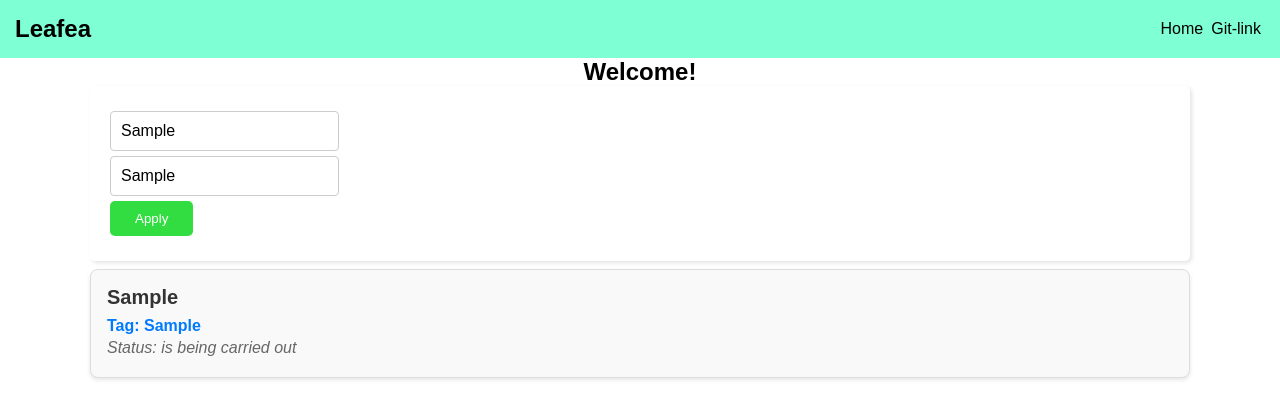
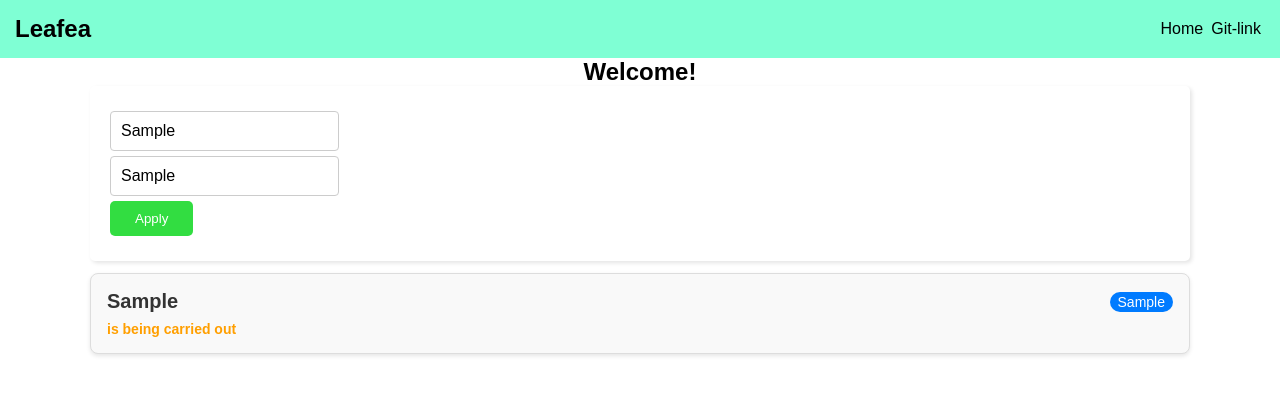
Before and after one commit to leafeea/To-do-list-react, a React (Vite) app: page / in a window 1280 px wide. Both pictures are taken after typing "Sample", "Sample" into the empty fields and a click on the button "Apply". Shown: the top 418 px of the page. Built offline with nearby package versions, Linux system fonts and the light colour scheme.

Commit message:
task elem design

```diff
--- a/src/components/task/task.jsx
+++ b/src/components/task/task.jsx
@@ -3,11 +3,17 @@ import classes from "./task.module.css";
 
 export const Task = (props) => {
     return (
-        <div className={classes.taskElem} {...props}>
-            <h2 className={classes.taskTitle}>{props.title}</h2>
-            <p className={classes.taskTag}>Tag: {props.tag}</p>
-            <p className={classes.taskStatus}>
-                Status: {!props.isComplete ? 'is being carried out' : 'completed'}
+        <div className={classes.task} {...props}>
+            <div className={classes.taskHeader}>
+                <h3 className={classes.taskTitle}>{props.title}</h3>
+                <span className={classes.taskTag}>{props.tag}</span>
+            </div>
+            <p
+                className={`${classes.taskStatus} ${
+                    props.isComplete ? classes.completed : classes.inProgress
+                }`}
+            >
+                {!props.isComplete ? 'is being carried out' : 'completed'}
             </p>
         </div>
     );
--- a/src/components/task/task.module.css
+++ b/src/components/task/task.module.css
@@ -1,34 +1,50 @@
-.taskElem {
+.task {
     border: 1px solid #ddd;
     border-radius: 8px;
     padding: 16px;
-    margin: 8px 0;
+    margin: 12px 0;
+    background-color: #f9f9f9;
     box-shadow: 0 2px 4px rgba(0, 0, 0, 0.1);
-    background-color: #f9f9f9;
-    transition: transform 0.2s ease, box-shadow 0.2s ease;
+    transition: transform 0.2s, box-shadow 0.2s;
 }
 
-.taskElem:hover {
-    transform: translateY(-2px);
+.task:hover {
+    transform: translateY(-4px);
     box-shadow: 0 4px 8px rgba(0, 0, 0, 0.15);
+}
+
+.taskHeader {
+    display: flex;
+    justify-content: space-between;
+    align-items: center;
+    margin-bottom: 8px;
 }
 
 .taskTitle {
     font-size: 1.25rem;
-    margin-bottom: 8px;
+    margin: 0;
     color: #333;
 }
 
 .taskTag {
-    font-size: 1rem;
-    margin: 4px 0;
-    color: #007bff; /* Синий текст для метки */
-    font-weight: bold; /* Выделяем метку */
+    background-color: #007bff;
+    color: white;
+    font-size: 0.875rem;
+    padding: 2px 8px;
+    border-radius: 12px;
 }
 
 .taskStatus {
-    font-size: 1rem;
-    margin: 4px 0;
+    font-size: 0.875rem;
     color: #666;
-    font-style: italic; /* Статус курсивом */
 }
+
+.completed {
+    color: #28a745;
+    font-weight: bold;
+}
+
+.inProgress {
+    color: #ff9f00;
+    font-weight: bold;
+}
```
